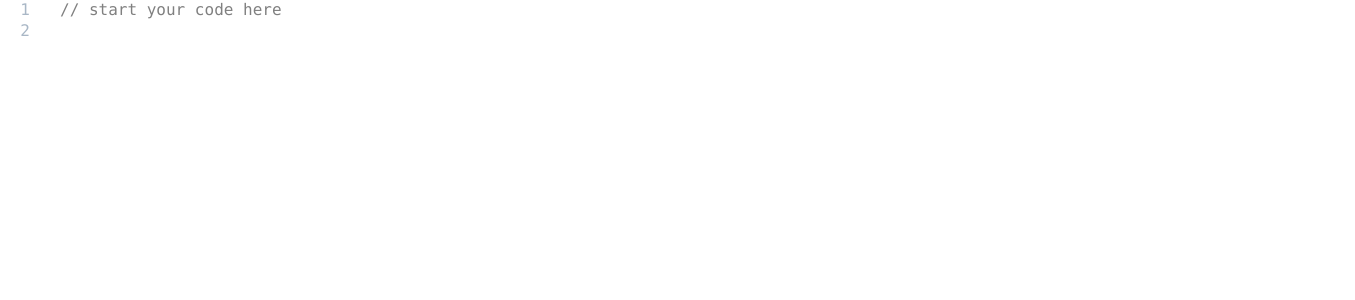
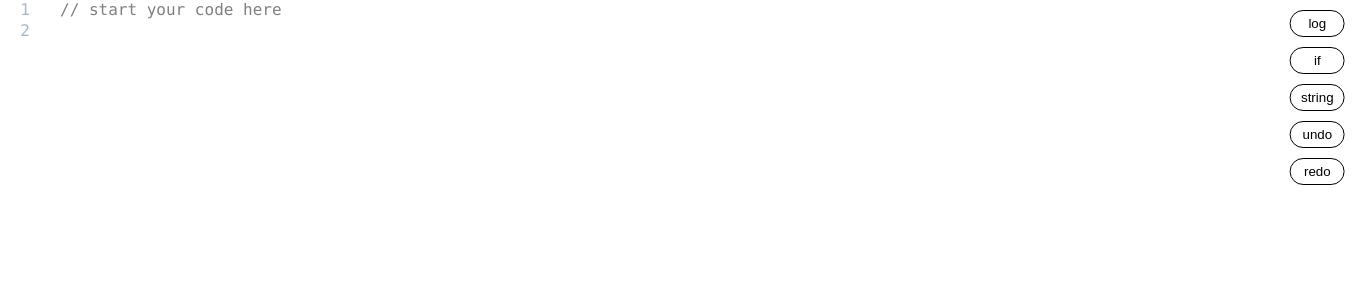
Before and after one commit to dsvgit/mide, a React (Vite) app: page / in a window 1280 px wide. Shown: the top 300 px of the page, 1355 px wide, since content can reach past the window. Built offline with nearby package versions, Linux system fonts and the light colour scheme.

Commit message:
set up tooltip

```diff
--- a/package.json
+++ b/package.json
@@ -11,6 +11,7 @@
   },
   "dependencies": {
     "@types/prismjs": "^1.26.0",
+    "classnames": "^2.3.2",
     "prismjs": "^1.29.0",
     "react": "^18.2.0",
     "react-dom": "^18.2.0",
--- a/src/slate.d.ts
+++ b/src/slate.d.ts
@@ -1,13 +1,14 @@
-import { BaseEditor, Descendant } from 'slate'
+import { BaseEditor } from 'slate'
 import { ReactEditor } from 'slate-react'
 import { GrammarRest } from 'prismjs'
+import { HistoryEditor } from "slate-history";
 
 type CustomElement = { type: 'paragraph'; children: CustomText[] }
 type CustomText = { text: string }
 
 declare module 'slate' {
   interface CustomTypes {
-    Editor: BaseEditor & ReactEditor
+    Editor: BaseEditor & ReactEditor & HistoryEditor
     Element: CustomElement
     Text: CustomText & GrammarRest
   }
--- a/src/slate/SlateEditor.tsx
+++ b/src/slate/SlateEditor.tsx
@@ -6,6 +6,7 @@ import { withHistory } from 'slate-history'
 import { initialValue } from '@/initialValue'
 import { useDecorate } from '@/slate/useDecorate'
 import { useRenderLeaf } from '@/slate/useRenderLeaf'
+import { Tooltip } from '@/slate/Tooltip'
 
 export const SlateEditor = () => {
   const editor = useMemo(() => withHistory(withReact(createEditor())), [])
@@ -16,6 +17,7 @@ export const SlateEditor = () => {
 
   return (
     <Slate editor={editor} value={value} onChange={setValue}>
+      <Tooltip />
       <Editable
         className="language-tsx"
         decorate={decorate}
--- /dev/null
+++ b/src/slate/Tooltip.tsx
@@ -0,0 +1,71 @@
+import React from 'react'
+import { Transforms } from 'slate'
+import { useSlate } from "slate-react";
+import { HistoryEditor } from 'slate-history'
+import cn from 'classnames'
+
+export const Tooltip = () => {
+  const editor = useSlate()
+
+  return (
+    <div className={cn('tooltip', {
+      'tooltip--visible': editor.selection
+    })}>
+      <button
+        onMouseDown={(e) => {
+          e.preventDefault()
+          editor.insertText('console.log()')
+          Transforms.move(editor, {
+            distance: 1,
+            unit: 'character',
+            reverse: true,
+          })
+        }}
+      >
+        log
+      </button>
+      <button
+        onMouseDown={(e) => {
+          e.preventDefault()
+          editor.insertText('if () {')
+          Transforms.move(editor, {
+            distance: 3,
+            unit: 'character',
+            reverse: true,
+          })
+        }}
+      >
+        if
+      </button>
+      <button
+        onMouseDown={(e) => {
+          e.preventDefault()
+          editor.insertText(`""`)
+          Transforms.move(editor, {
+            distance: 1,
+            unit: 'character',
+            reverse: true,
+          })
+        }}
+      >
+        string
+      </button>
+      <button
+        onMouseDown={(e) => {
+          e.preventDefault()
+          HistoryEditor.undo(editor)
+        }}
+      >
+        undo
+      </button>
+      <button
+        onMouseDown={(e) => {
+          e.preventDefault()
+          HistoryEditor.redo(editor)
+        }}
+      >
+        redo
+      </button>
+    </div>
+  )
+}
--- a/src/styles/index.css
+++ b/src/styles/index.css
@@ -46,6 +46,31 @@ body {
   content: counter(terminal-counter) "";
 }
 
+.tooltip {
+  position: absolute;
+  top: 0;
+  right: 0;
+  display: flex;
+  z-index: 1;
+  padding: 10px;
+  flex-direction: column;
+  transform: translate3d(100%, 0, 0);
+  transition: transform 200ms;
+}
+
+.tooltip--visible {
+  transform: translate3d(0, 0, 0);
+}
+
+.tooltip button {
+  background: transparent;
+  border: 1px solid;
+  padding: 5px 10px;
+  border-radius: 20px;
+  cursor: pointer;
+  margin-bottom: 10px;
+}
+
 @media (prefers-color-scheme: light) {
   :root {
     color: #213547;
```
Also changed, not shown: 1 other file (tests, documents, lock files or other folders).
